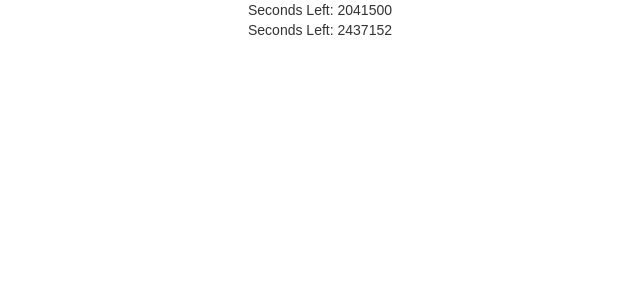
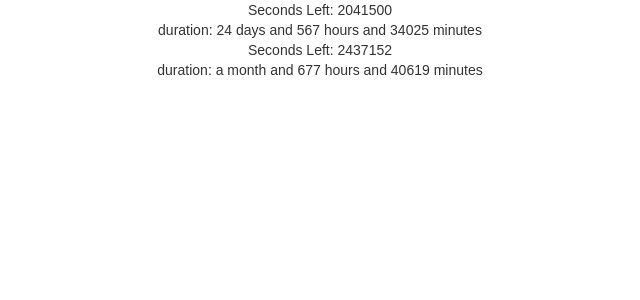
Before and after one commit to istrupin/responsive-countdowns, a React (Create React App) app: page / in a window 1280 px wide. Shown: the top 300 px of the page, without its empty margins (320-960 px from the left). Built offline with nearby package versions, Linux system fonts and the light colour scheme.

Commit message:
added duration as days hours minutes

```diff
--- a/src/Components/Countdown/Countdown.jsx
+++ b/src/Components/Countdown/Countdown.jsx
@@ -4,6 +4,8 @@ export default (props) => {
     return (
         <div>
             Seconds Left: {props.secondsLeft}
+            <br />
+            duration: {props.duration.humanize()} and {props.duration.asHours().toFixed(0)} hours and {props.duration.asMinutes().toFixed(0)} minutes
         </div>
     )
 }
--- a/src/Components/Countdown/Countdown_Container.jsx
+++ b/src/Components/Countdown/Countdown_Container.jsx
@@ -10,7 +10,7 @@ class CountdownContainer extends Component {
         this.state = {
             timer: 0,
             secondsLeft: dt.diff(moment(),'seconds'),
-            targetDateTime: dt
+            targetDateTime: dt,
         };
 
 
@@ -43,7 +43,7 @@ class CountdownContainer extends Component {
     render() {
         return (
             <div>
-                <Countdown secondsLeft={this.state.secondsLeft} > </Countdown>
+                <Countdown secondsLeft={this.state.secondsLeft} duration={moment.duration(this.state.targetDateTime.diff(moment()))}  > </Countdown>
             </div>
         )
     }
```
Also changed, not shown: src/Components/CountdownList/Countdown_List_Container.jsx (+6 -7 lines).
